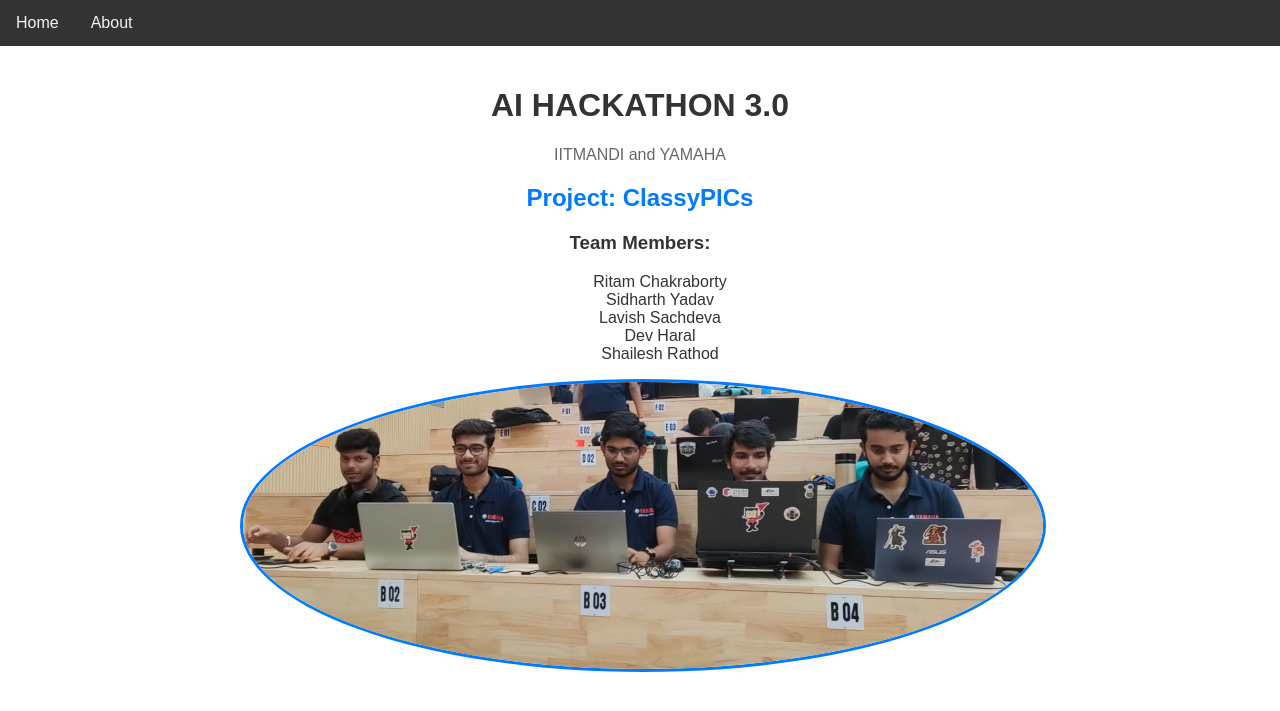
After one commit to lavish2210/dl-hackathon, a Django app: page /about in a window 1280 px wide. The commit adds this page. Shown: the top 711 px of the page. Run offline with Django 5.2, Linux system fonts and the light colour scheme.

Commit message:
Added css

```diff
--- /dev/null
+++ b/diffusion/home/templates/about.html
@@ -0,0 +1,84 @@
+<!DOCTYPE html>
+<html lang="en">
+<head>
+    <meta charset="UTF-8">
+    <meta name="viewport" content="width=device-width, initial-scale=1.0">
+    <title>About Us</title>
+    <style>
+        /* Inline CSS Code Starts Here */
+        body {
+            font-family: Arial, sans-serif;
+            margin: 0;
+            padding: 0;
+
+        }
+
+        .container {
+            max-width: 800px;
+            margin: 0 auto;
+            padding: 20px;
+        }
+
+        h1 {
+            text-align: center;
+            color: #333;
+        }
+
+        p {
+            text-align: center;
+            color: #666;
+            margin-bottom: 20px;
+        }
+
+        img {
+            width: 100%;
+            height: auto;
+            border-radius: 50%;
+            overflow: hidden;
+            border: 3px solid #007bff;
+        }
+        .project-name {
+            text-align: center;
+            color: #007bff;
+            margin-bottom: 10px;
+        }
+        li {
+            list-style-type:none;
+        }
+
+        .team-members {
+            text-align: center;
+            color: #333;
+        }
+        /* Inline CSS Code Ends Here */
+    </style>
+</head>
+<body>
+    <div style="background-color: #333; overflow: hidden;">
+        <a style="float: left; color: #f2f2f2; text-align: center; padding: 14px 16px; text-decoration: none;" href="/">Home</a>
+        <a style="float: left; color: #f2f2f2; text-align: center; padding: 14px 16px; text-decoration: none;" href="about">About</a>
+    </div>
+    <div class="container">
+        <h1>AI HACKATHON 3.0</h1>
+        <p>IITMANDI and YAMAHA</p>
+
+        <div class="project-name">
+            <h2>Project: ClassyPICs</h2>
+        </div>
+
+        <div class="team-members">
+            <h3>Team Members:</h3>
+            <ul>
+                <li>Ritam Chakraborty</li>
+                <li>Sidharth Yadav</li>
+                <li>Lavish Sachdeva</li>
+                <li>Dev Haral</li>
+                <li>Shailesh Rathod</li>
+            </ul>
+        </div>
+        <div>
+            <img src="/static/group-photo.jpeg" alt="group photo">
+        </div>
+    </div>
+</body>
+</html>
--- a/diffusion/home/urls.py
+++ b/diffusion/home/urls.py
@@ -5,6 +5,7 @@
 
 urlpatterns = [
     path('get-image', views.get_image, name='get-image'),
+    path('about', views.about, name='about'),
     path('', views.home, name='home'),
 ]
 
--- a/diffusion/home/views.py
+++ b/diffusion/home/views.py
@@ -6,3 +6,6 @@
 
 def get_image(request):
     return JsonResponse({'image_url':'image.jpg'}, safe=False)
+
+def about(request):
+    return render(request,'about.html')
```
Also changed, not shown: diffusion/home/templates/home.html (+95 -1 lines), diffusion/home/static/group-photo.jpeg (added).
